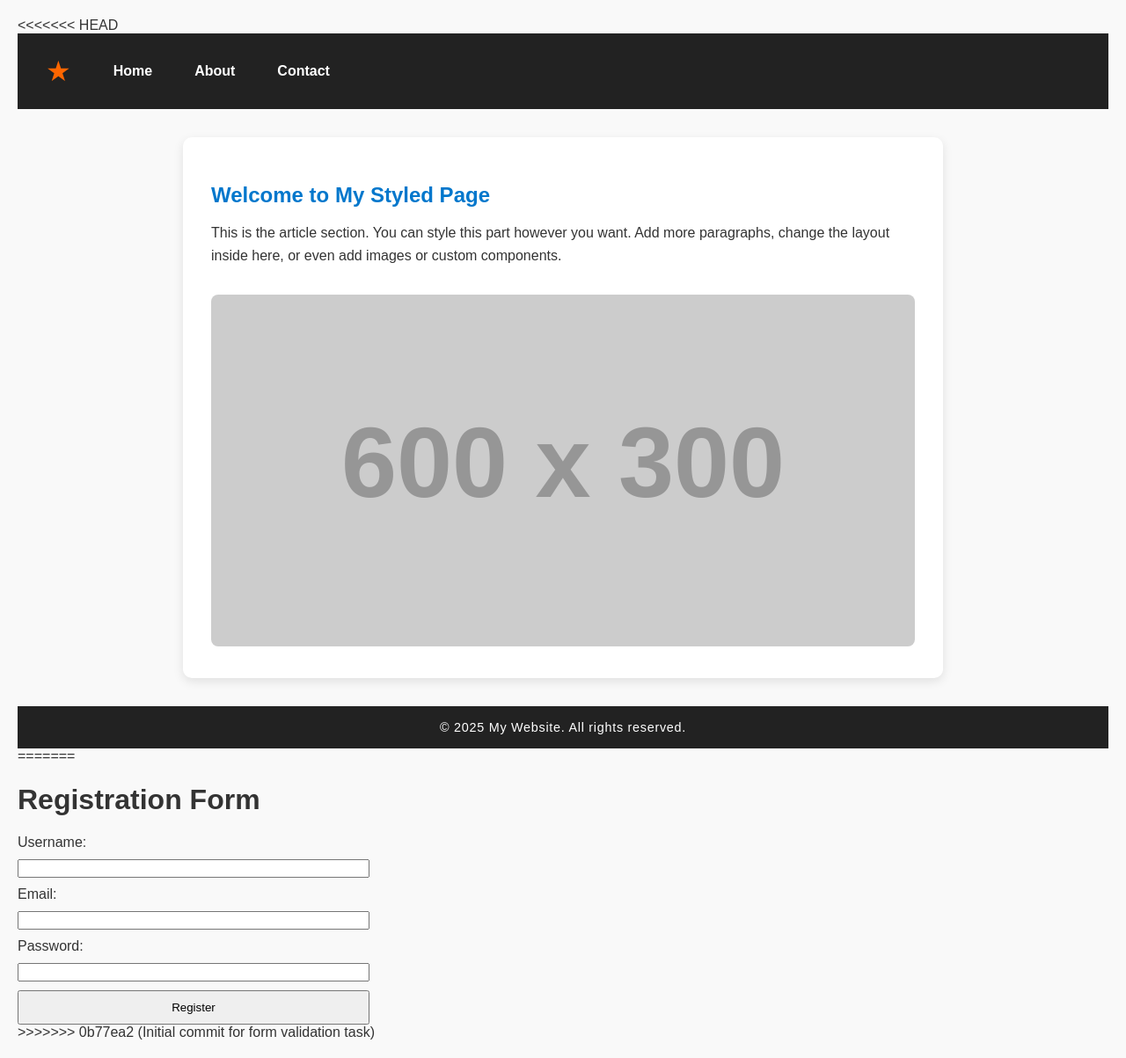
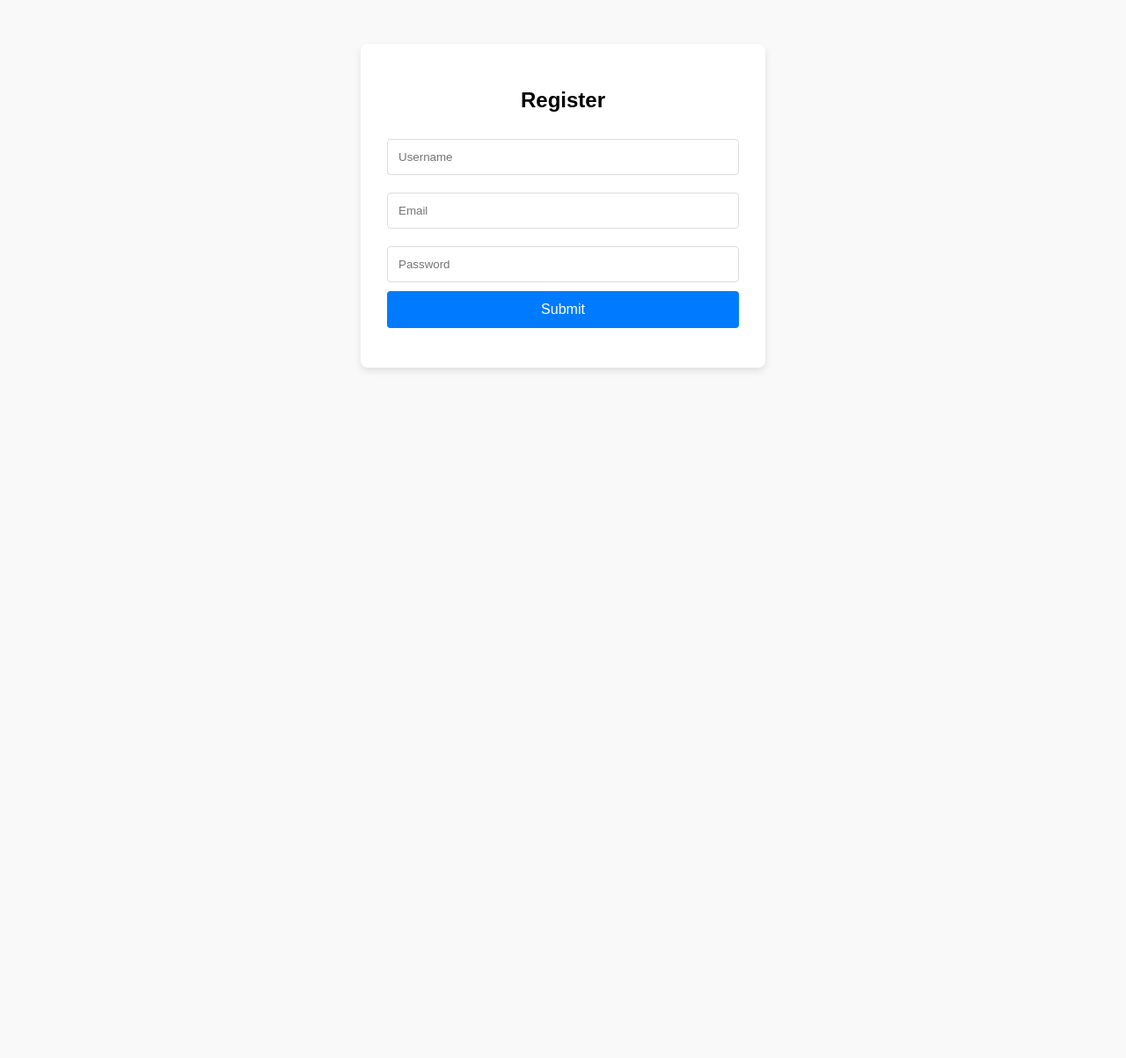
Before and after one commit to jaykevlar/Form-Creation-Validation, a plain HTML site: page index.html in a window 1280 px wide. Shown: the whole page at 88% size. After the commit the page ends 800 px from the top, so only its background shows below. Drawn offline with Linux system fonts and the light colour scheme; placeholder pictures from the web are drawn by us.

Commit message:
Add full form validation project

```diff
--- a/index.html
+++ b/index.html
@@ -1,57 +1,22 @@
 <!DOCTYPE html>
 <html lang="en">
 <head>
-<<<<<<< HEAD
-  <meta charset="UTF-8">
-  <meta name="viewport" content="width=device-width, initial-scale=1.0" />
-  <title>My Styled Page</title>
-  <link rel="stylesheet" href="styles.css">
+  <meta charset="UTF-8" />
+  <meta name="viewport" content="width=device-width, initial-scale=1.0"/>
+  <title>Registration Form</title>
+  <link rel="stylesheet" href="style.css" />
 </head>
 <body>
-  <header>
-    <ul>
-      <li class="logo">&#9733;</li>
-      <li><a href="#">Home</a></li>
-      <li><a href="#">About</a></li>
-      <li><a href="#">Contact</a></li>
-    </ul>
-  </header>
-
-  <main>
-    <article>
-      <h1>Welcome to My Styled Page</h1>
-      <p>This is the article section. You can style this part however you want. Add more paragraphs, change the layout inside here, or even add images or custom components.</p>
-      <img src="https://via.placeholder.com/600x300" alt="Placeholder Image" style="width:100%; border-radius: 8px; margin-top:1rem;">
-    </article>
-  </main>
-
-  <footer>
-    <p>&copy; 2025 My Website. All rights reserved.</p>
-  </footer>
-=======
-  <meta charset="UTF-8" />
-  <meta name="viewport" content="width=device-width, initial-scale=1.0"/>
-  <title>Form Validation</title>
-  <link rel="stylesheet" href="style.css"/>
-</head>
-<body>
-  <h1>Registration Form</h1>
-  <form id="registrationForm">
-    <label for="username">Username:</label>
-    <input type="text" id="username" name="username" required/>
-
-    <label for="email">Email:</label>
-    <input type="email" id="email" name="email" required/>
-
-    <label for="password">Password:</label>
-    <input type="password" id="password" name="password" required/>
-
-    <button type="submit">Register</button>
-  </form>
-
-  <div id="feedback" class="feedback"></div>
-
+  <div class="container">
+    <h2>Register</h2>
+    <form id="registration-form">
+      <input type="text" id="username" name="username" placeholder="Username" required />
+      <input type="email" id="email" name="email" placeholder="Email" required />
+      <input type="password" id="password" name="password" placeholder="Password" required />
+      <button type="submit">Submit</button>
+    </form>
+    <div id="form-feedback"></div>
+  </div>
   <script src="script.js"></script>
->>>>>>> 0b77ea2 (Initial commit for form validation task)
 </body>
 </html>
--- a/script.js
+++ b/script.js
@@ -1,43 +1,40 @@
-document.addEventListener("DOMContentLoaded", () => {
-  const form = document.getElementById("registrationForm");
-  const feedbackDiv = document.getElementById("feedback");
+document.addEventListener('DOMContentLoaded', function () {
+  const form = document.getElementById('registration-form');
+  const feedbackDiv = document.getElementById('form-feedback');
 
-  form.addEventListener("submit", function (e) {
-    e.preventDefault();
+  form.addEventListener('submit', function (event) {
+    event.preventDefault();
 
-    const username = document.getElementById("username").value.trim();
-    const email = document.getElementById("email").value.trim();
-    const password = document.getElementById("password").value;
+    const username = document.getElementById('username').value.trim();
+    const email = document.getElementById('email').value.trim();
+    const password = document.getElementById('password').value.trim();
 
-    let messages = [];
     let isValid = true;
+    const messages = [];
 
-    // Username validation
     if (username.length < 3) {
       isValid = false;
-      messages.push("Username must be at least 3 characters long.");
+      messages.push('Username must be at least 3 characters long.');
     }
 
-    // Email validation
-    if (!email.includes("@")) {
+    if (!email.includes('@') || !email.includes('.')) {
       isValid = false;
-      messages.push("Email must be valid.");
+      messages.push('Email must contain "@" and "." characters.');
     }
 
-    // Password validation
-    if (password.length < 6) {
+    if (password.length < 8) {
       isValid = false;
-      messages.push("Password must be at least 6 characters long.");
+      messages.push('Password must be at least 8 characters long.');
     }
 
-    feedbackDiv.style.display = "block";
+    feedbackDiv.style.display = 'block';
 
     if (isValid) {
-      feedbackDiv.textContent = "Registration successful!";
-      feedbackDiv.style.color = "#28a745";
+      feedbackDiv.textContent = 'Registration successful!';
+      feedbackDiv.style.color = '#28a745';
     } else {
-      feedbackDiv.innerHTML = messages.join("<br>");
-      feedbackDiv.style.color = "#dc3545";
+      feedbackDiv.innerHTML = messages.join('<br>');
+      feedbackDiv.style.color = '#dc3545';
     }
   });
 });
--- a/style.css
+++ b/style.css
@@ -1,24 +1,51 @@
 body {
   font-family: Arial, sans-serif;
-  padding: 20px;
+  background: #f9f9f9;
+  margin: 0;
+  padding: 0;
 }
 
-form {
-  display: flex;
-  flex-direction: column;
+.container {
   max-width: 400px;
+  margin: 50px auto;
+  background: #ffffff;
+  padding: 30px;
+  border-radius: 8px;
+  box-shadow: 0 4px 8px rgba(0,0,0,0.1);
 }
 
-label, input {
-  margin-bottom: 10px;
+h2 {
+  text-align: center;
+  margin-bottom: 20px;
 }
 
-button {
-  padding: 10px;
+input[type="text"],
+input[type="email"],
+input[type="password"] {
+  width: 100%;
+  padding: 12px;
+  margin: 10px 0;
+  border: 1px solid #ddd;
+  border-radius: 4px;
+  box-sizing: border-box;
 }
 
-.feedback {
-  display: none;
+button[type="submit"] {
+  width: 100%;
+  padding: 12px;
+  background-color: #007bff;
+  border: none;
+  color: white;
+  font-size: 16px;
+  border-radius: 4px;
+  cursor: pointer;
+}
+
+button[type="submit"]:hover {
+  background-color: #0056b3;
+}
+
+#form-feedback {
   margin-top: 15px;
-  font-weight: bold;
+  font-size: 14px;
 }
```
